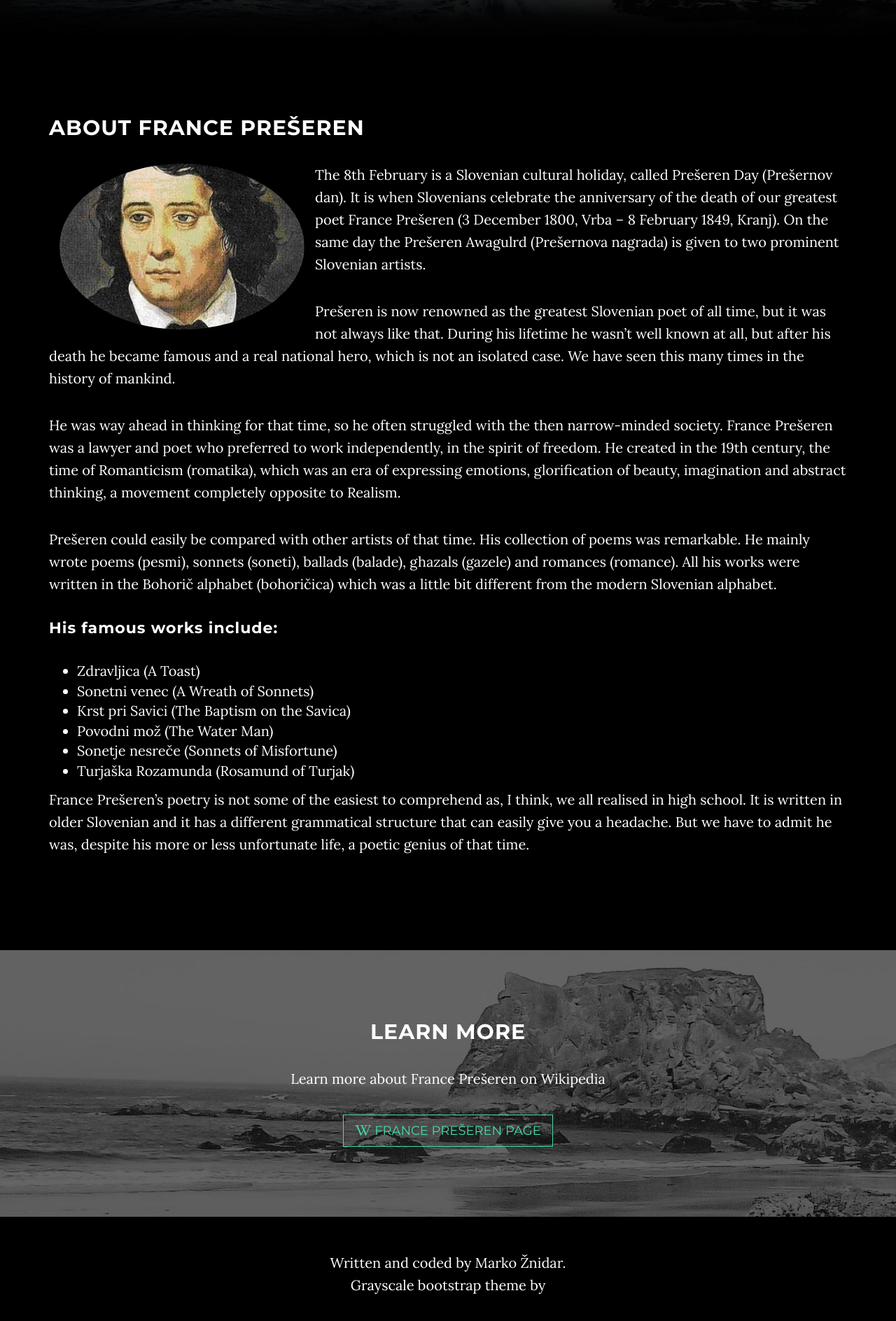
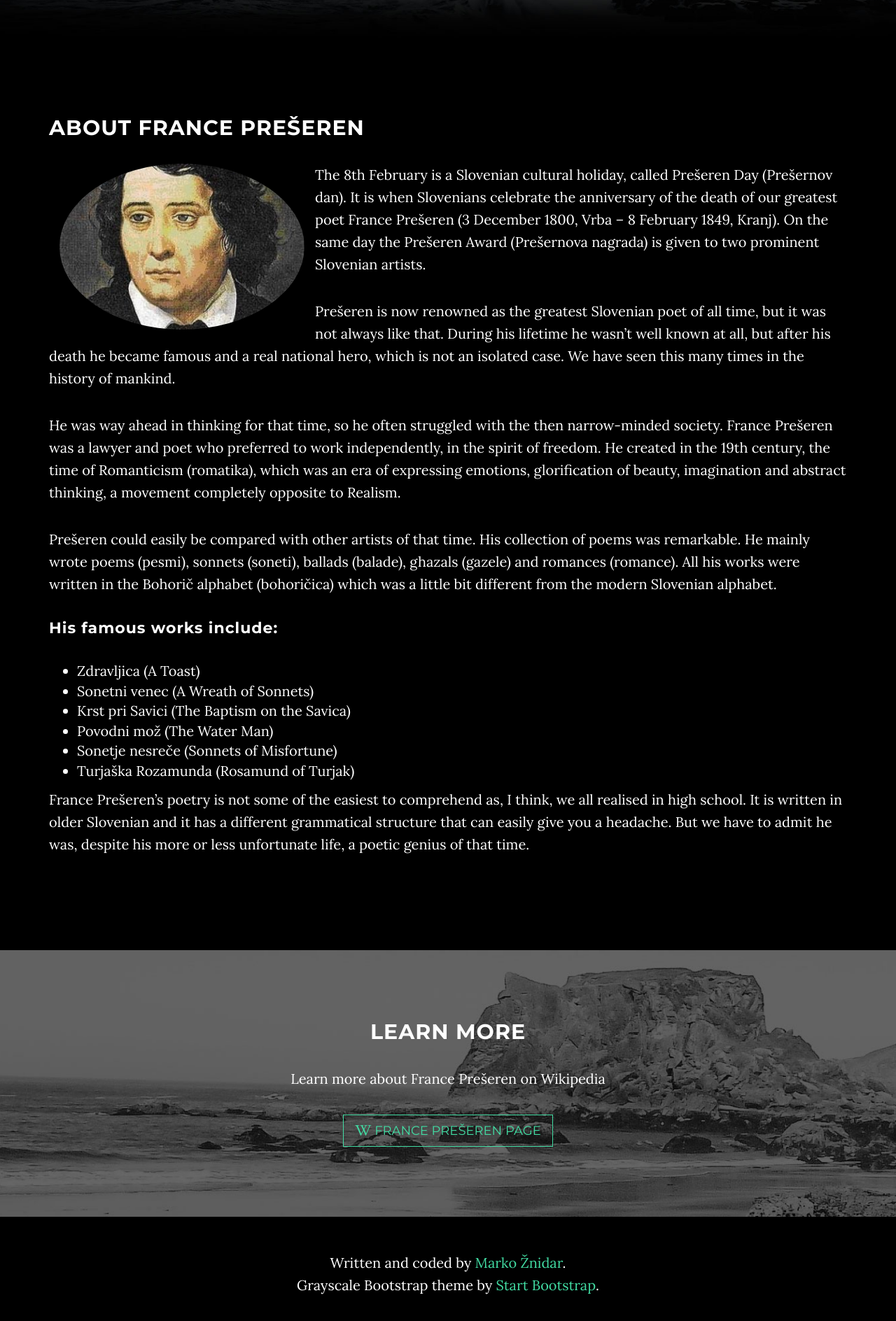
Before and after one commit to MarkoZnidar/fcc-tribute-page, a website: page index.html in a window 1280 px wide. Shown: the part 734-2622 px from the top of the page at 70% size. Drawn offline with nearby package versions, Linux system fonts and the light colour scheme; some packages are replaced by stand-ins of ours; files that its build step writes are made by us from their sources.

Commit message:
Minor changes

```diff
--- a/index.html
+++ b/index.html
@@ -9,7 +9,7 @@
     <meta name="description" content="">
     <meta name="author" content="">
 
-    <title>Grayscale - Start Bootstrap Theme</title>
+    <title>France Prešeren - FCC Challenge</title>
 
     <!-- Bootstrap Core CSS -->
     <link href="vendor/bootstrap/css/bootstrap.min.css" rel="stylesheet">
@@ -53,7 +53,7 @@
                         <a href="#page-top"></a>
                     </li>
                     <li>
-                        <a class="page-scroll" href="#about">France Prešeren</a>
+                        <a class="page-scroll" href="#about">About</a>
                     </li>
                     <li>
                         <a class="page-scroll" href="#more">More</a>
@@ -94,7 +94,7 @@
                 <p>
                     The 8th February is a Slovenian cultural holiday, called Prešeren Day (Prešernov dan). It is when
                     Slovenians celebrate the anniversary of the death of our greatest poet France Prešeren
-                    (3 December 1800, Vrba – 8 February 1849, Kranj). On the same day the Prešeren Awagulrd
+                    (3 December 1800, Vrba – 8 February 1849, Kranj). On the same day the Prešeren Award
                     (Prešernova nagrada) is given to two prominent Slovenian artists.
                 </p>
                 <p>
@@ -149,15 +149,15 @@
         </div>
     </section>
 
-
     <!-- Footer -->
     <footer>
         <div class="container text-center">
-            <p>Written and coded by Marko Žnidar.
-            <br>Grayscale bootstrap theme by
+            <p>Written and coded by <a href="https://www.freecodecamp.com/markoznidar" target="_blank">Marko Žnidar</a>.
+            <br>Grayscale Bootstrap theme by <a href="https://startbootstrap.com/" target="_blank">Start Bootstrap</a>.
             </p>
         </div>
     </footer>
+
 
     <!-- jQuery -->
     <script src="vendor/jquery/jquery.js"></script>
@@ -168,9 +168,6 @@
     <!-- Plugin JavaScript -->
     <script src="https://cdnjs.cloudflare.com/ajax/libs/jquery-easing/1.3/jquery.easing.min.js"></script>
 
-    <!-- Google Maps API Key - Use your own API key to enable the map feature. More information on the Google Maps API can be found at https://developers.google.com/maps/ -->
-    <script type="text/javascript" src="https://maps.googleapis.com/maps/api/js?key=AIzaSyCRngKslUGJTlibkQ3FkfTxj3Xss1UlZDA&sensor=false"></script>
-
     <!-- Theme JavaScript -->
     <script src="js/grayscale.min.js"></script>
 
```
